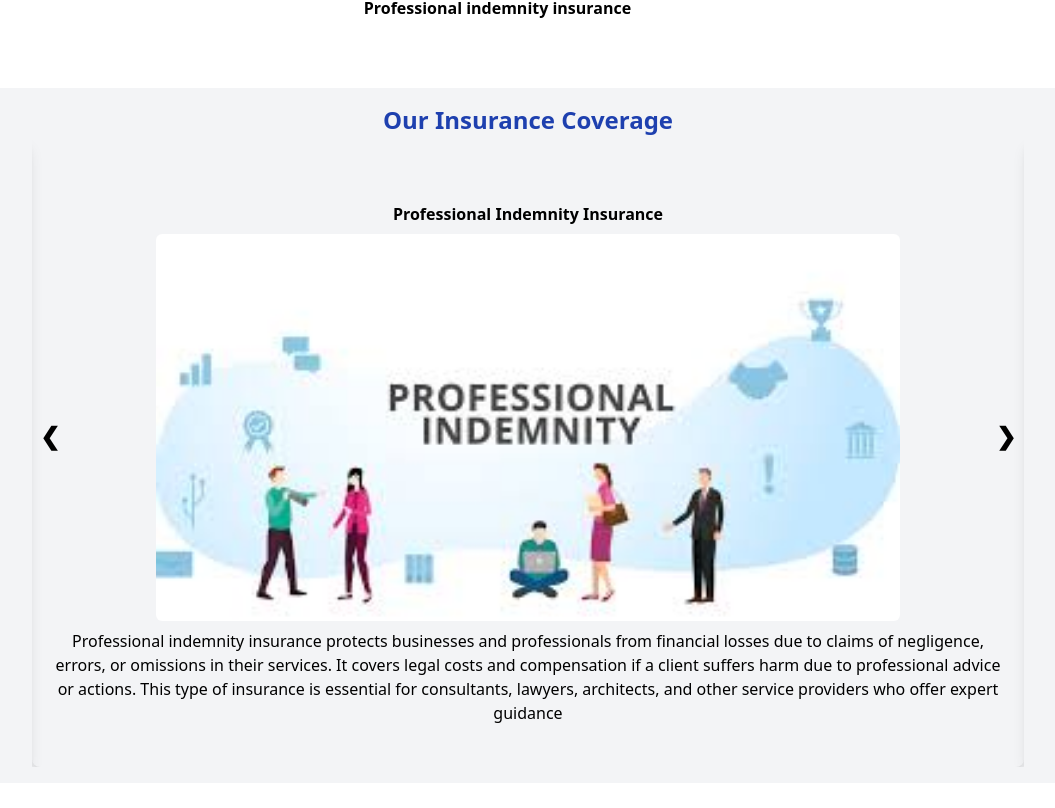
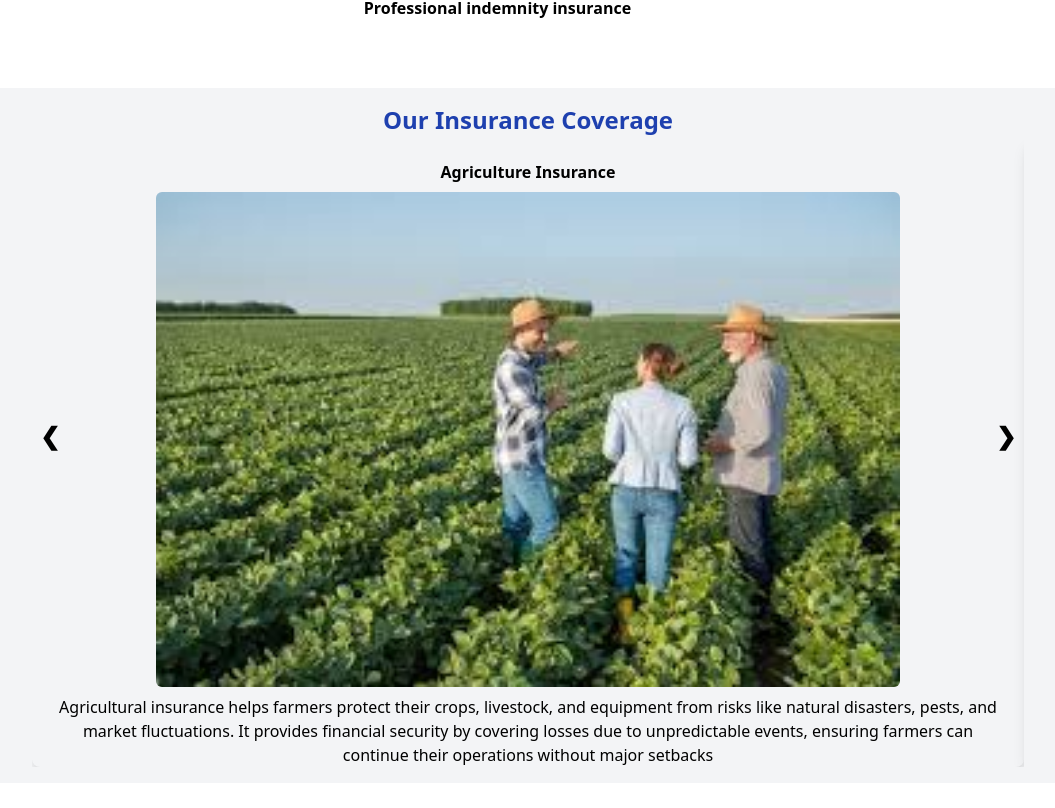
Before and after one commit to Tech041/insurance, a React (Vite) app: page / in a window 1280 px wide. Shown: the part 912-1720 px from the top of the page, without its empty margins (112-1167 px from the left). Built offline with nearby package versions, Linux system fonts and the light colour scheme.

Commit message:
updated carousel timer

```diff
--- a/src/components/PackageCarousel.jsx
+++ b/src/components/PackageCarousel.jsx
@@ -51,7 +51,7 @@
       } else {
         setIndex((prevIndex) => prevIndex + 1);
       }
-    }, 3000);
+    }, 60000);
 
     return () => clearInterval(interval);
   }, [index]);
```
